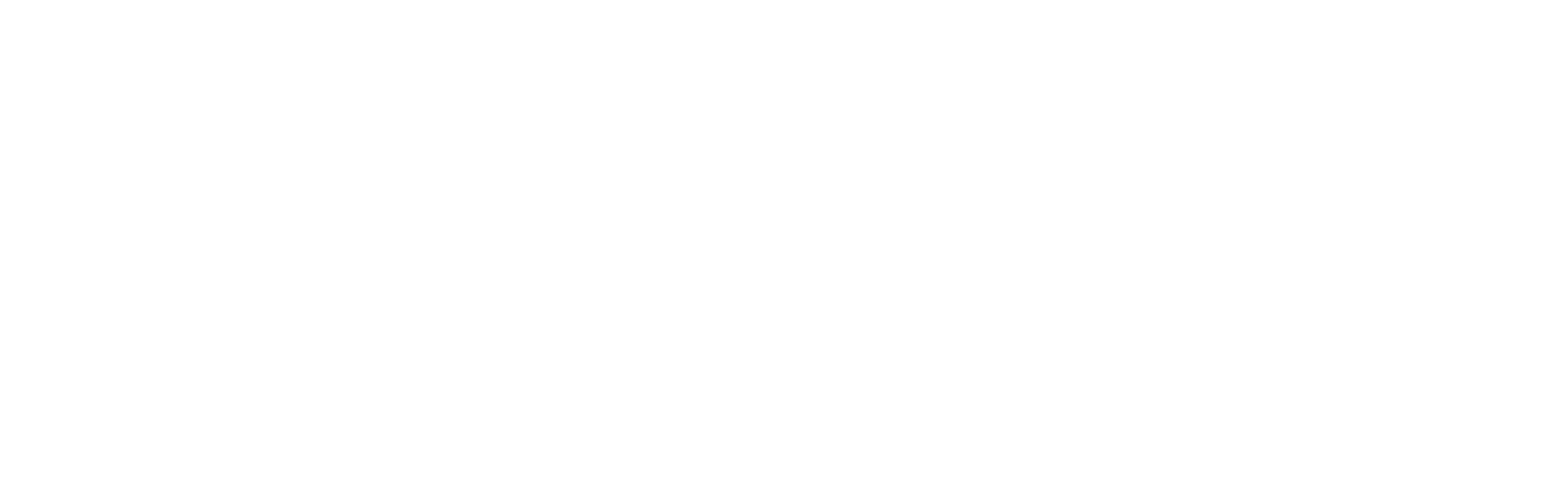
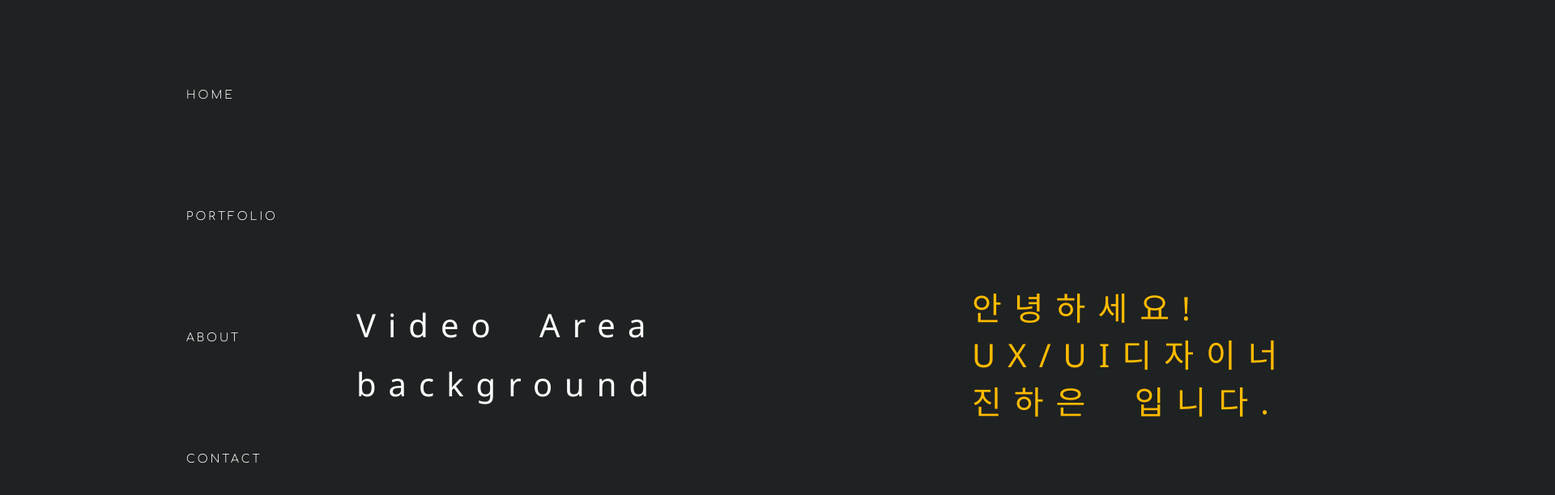
Before and after one commit to mookkya/Haeun_Jin, a plain HTML site: page index.html in a window 1280 px wide. Shown: the top 612 px of the page at 81% size, 1920 px wide, since content can reach past the window. Drawn offline with Linux system fonts and the light colour scheme; a web font is replaced by a local one.

Commit message:
Update index.html

```diff
--- a/index.html
+++ b/index.html
@@ -1,12 +1,70 @@
 <!DOCTYPE html>
 <html lang="ko">
-<head>
-    <meta charset="UTF-8">
-    <meta http-equiv="X-UA-Compatible" content="IE=edge">
-    <meta name="viewport" content="width=device-width, initial-scale=1.0">
-    <title>Document</title>
-</head>
-<body>
+    <meta charset="utf-8">
+    <head>
+        <title>JHE_Portfolio</title>
+        <link href="https://fonts.googleapis.com/css2?family=Comfortaa:wght@300&family=Hubballi&family=Lobster&family=Patrick+Hand&family=Permanent+Marker&family=Smooch+Sans:wght@100;300;400;500;700&display=swap" rel="stylesheet">
+        <link rel="stylesheet" type="text/css" href="css/style.css">
 
-</body>
+    </head>
+    <body>
+
+        <header>
+            <nav>
+                <ul>
+                   <a href="#HOME"> <li>HOME</li></a>
+                   <a href="#PORTFOLIO"> <li>PORTFOLIO</li></a>
+                   <a href="#ABOUT"> <li>ABOUT</li></a>
+                   <a href="#CONTACT"> <li>CONTACT</li></a>
+                </ul>
+            </nav>
+
+        </header>
+
+        <div class="home">
+            <div id="HOME">
+               <div class="wrap_text">
+                    <p>안녕하세요!</p><p>UX/UI디자이너</p><p>진하은 입니다.</p>
+                </div>
+
+               </div>
+
+                <div class="video01">
+                    <p>Video Area</p><br><p>background</p>
+                </div>
+
+            </div>
+        </div>
+
+        <div class="portfolio">
+            <div id="PORTFOLIO">
+
+
+
+            </div>
+        </div>
+
+        <div class="about">
+            <div id="ABOUT">
+
+            </div>
+        </div>
+
+        <div class="contact">
+            <div id="CONTACT">
+
+            </div>
+        </div>
+
+
+
+        <div class="container">
+
+        </div>
+
+
+        <footer>
+
+        </footer>
+    </body>
 </html>
```
